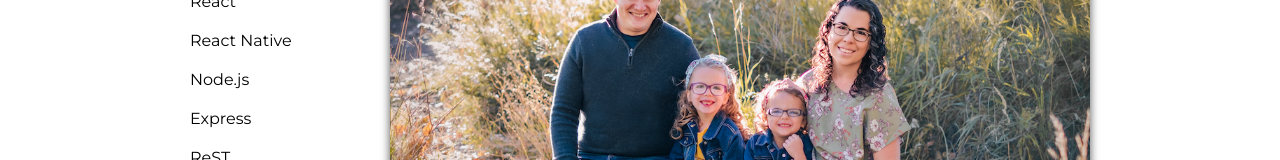
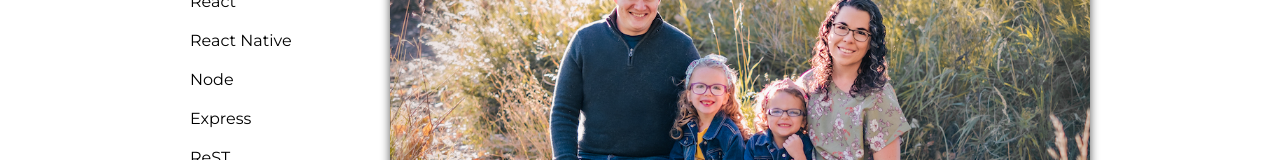
Before and after one commit to shawnkelleydev/sk-ws-react, a React (Create React App) app: page /about in a window 1280 px wide. Shown: the part 192-352 px from the top of the page. Built offline with nearby package versions, Linux system fonts and the light colour scheme.

Commit message:
node.js > node

```diff
--- a/src/components/Skills.js
+++ b/src/components/Skills.js
@@ -4,7 +4,7 @@ const Skills = () => {
       <li className="skill">JavaScript</li>
       <li className="skill">React</li>
       <li className="skill">React Native</li>
-      <li className="skill">Node.js</li>
+      <li className="skill">Node</li>
       <li className="skill">Express</li>
       <li className="skill">ReST</li>
       <li className="skill">Pug</li>
```
